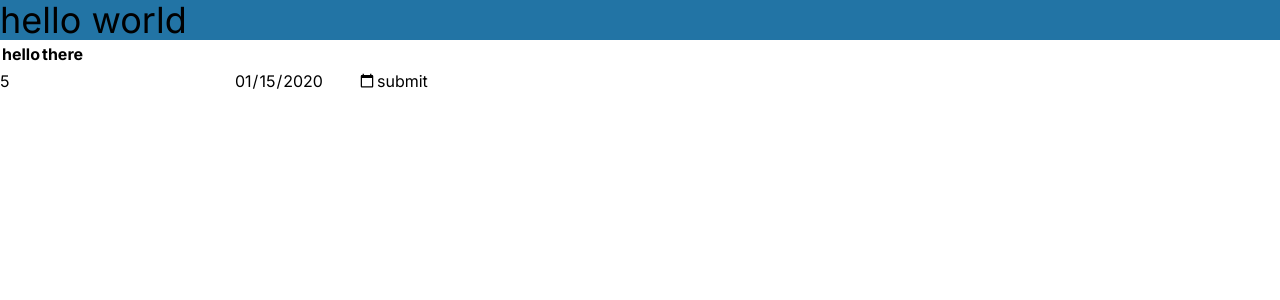
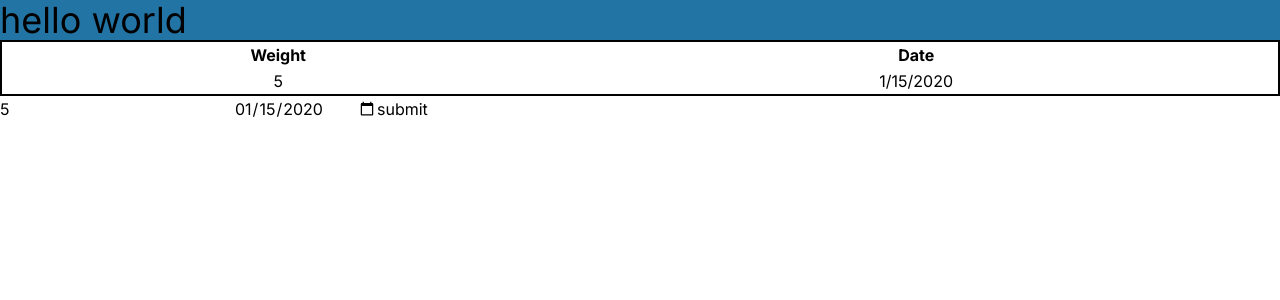
Before and after one commit to BechirMakhlouf/bodytrackr-client, a React (Vite) app: page / in a window 1280 px wide. Both pictures are taken after typing "5", "2020-01-15" into the empty fields and a click on the button "submit". Shown: the top 300 px of the page. Built offline with nearby package versions, Linux system fonts and the light colour scheme.

Commit message:
add render update for weight table component

```diff
--- a/src/components/weightTableComponent.tsx
+++ b/src/components/weightTableComponent.tsx
@@ -1,24 +1,26 @@
 import { Weight } from "../pages/dashboardPage";
 
 export default function WeightTable(props: { weightLog: Weight[] }) {
+  return (
 
-  return (
-      <table>
-        <th>
-          <td>hello</td>
-          <td>there</td>
-        </th>
-        {props.weightLog.map((weight, i) => {
-          console.log(weight);
-          const time = weight.date.toString().split("T")[0];
+    <table className="w-full border-black border-2">
+      <thead>
+        <tr>
+          <th>Weight</th>
+          <th>Date</th>
+        </tr>
+      </thead>
+      <tbody>
+        {props.weightLog.map((weight) => {
+          const formattedDate = weight.date.toLocaleDateString();
           return (
-            <tr key={i}>
-              <td>{weight.weightKg}</td>
-              <td>{`${time}`}</td>
+            <tr key={formattedDate} >
+              <td className="text-center">{weight.weightKg}</td>
+              <td className="text-center">{formattedDate}</td>
             </tr>
           );
-
         })}
-      </table>
+      </tbody>
+    </table>
   );
 }
--- a/src/pages/dashboardPage.tsx
+++ b/src/pages/dashboardPage.tsx
@@ -1,4 +1,4 @@
-import { useRef } from "react";
+import { useRef, useState } from "react";
 import WeightTable from "../components/weightTableComponent";
 
 interface Weight {
@@ -6,37 +6,44 @@ interface Weight {
   date: Date;
 }
 
-const weightLog: Weight[] =
-  JSON.parse(localStorage.getItem("weightLog") as string) || [];
+function getWeightLogFromLocaleStorage(): Weight[] {
+  const weightLog: Weight[] =
+    JSON.parse(localStorage.getItem("weightLog") as string) || [];
+
+  weightLog.forEach((weight) => (weight.date = new Date(weight.date)));
+
+  return weightLog;
+}
 
 export default function DashboardPage() {
+  const [weightLog, setWeightLog] = useState(getWeightLogFromLocaleStorage());
   const weightInput = useRef({} as HTMLInputElement);
   const dateInput = useRef({} as HTMLInputElement);
 
   return (
     <>
       <h1 className="bg-sidibou-blue text-4xl">hello world</h1>
-      <WeightTable weightLog={weightLog}/>
+      <WeightTable weightLog={weightLog} />
 
       <form
         onSubmit={(e) => {
           e.preventDefault();
 
-          weightLog.push({
+          const submittedWeight: Weight = {
             weightKg: Number(weightInput.current.value),
             date: new Date(dateInput.current.value),
-          });
+          }
+
+          setWeightLog(() => [...weightLog, submittedWeight])
 
           localStorage.setItem("weightLog", JSON.stringify(weightLog));
           console.log(weightLog);
         }}
       >
-
         <input ref={weightInput} type="number" name="weight" />
         <input ref={dateInput} type="date" name="date" />
 
         <button type="submit">submit</button>
-
       </form>
     </>
   );
--- /dev/null
+++ b/utils/dateUtils.ts
@@ -0,0 +1,4 @@
+
+function dateFormat(date: Date): string {
+  return date.toLocaleDateString();
+}
```
